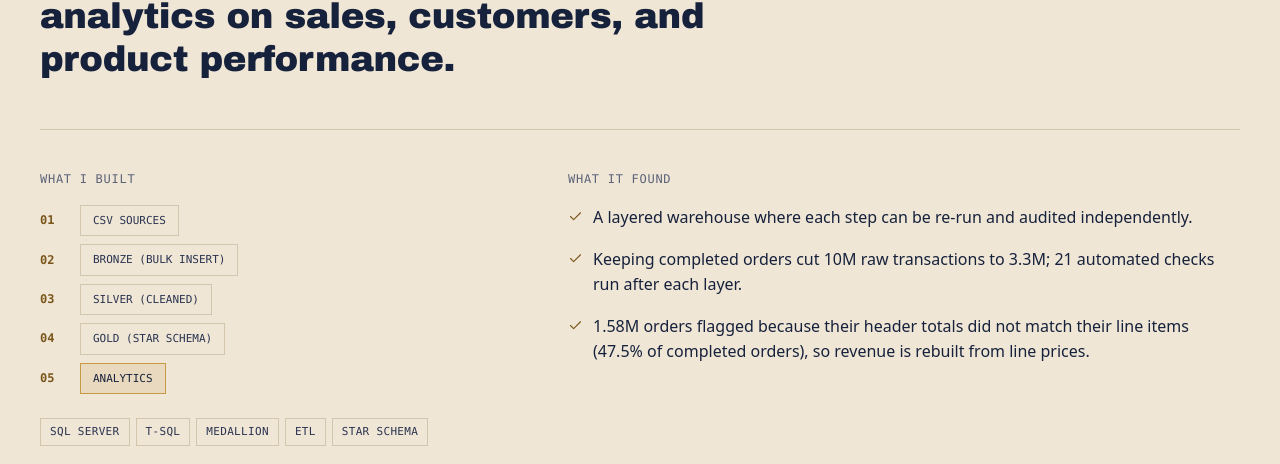
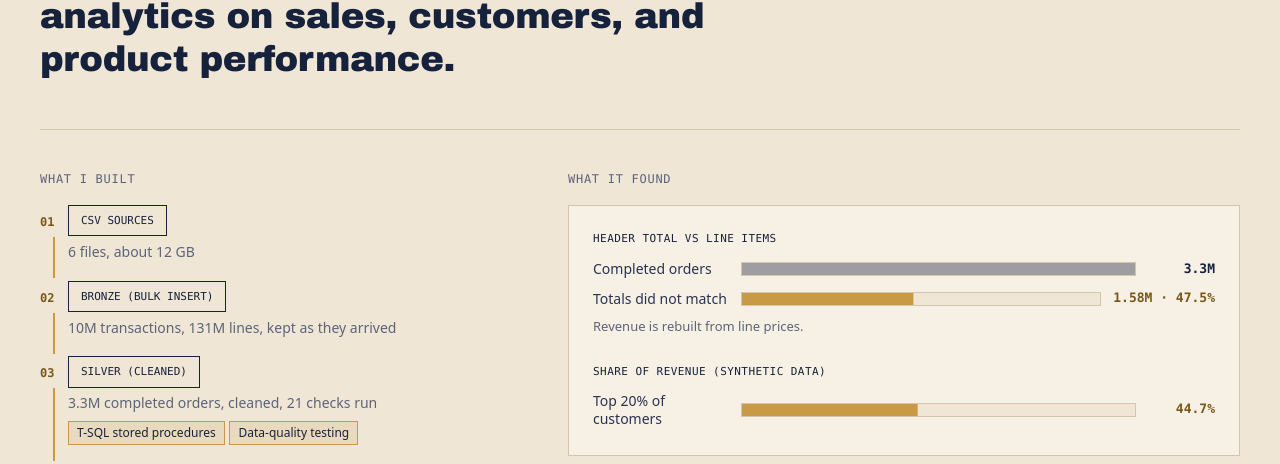
Before and after one commit to thanhvu911/thanhvu911.github.io, an Astro site: page /projects/grocery-transaction-data-warehouse in a window 1280 px wide. Shown: the part 1913-2377 px from the top of the page. Built offline with nearby package versions, Linux system fonts and the light colour scheme; Astro itself is replaced by a stand-in of ours.

Commit message:
Project pages: animated pipeline steps, result bars, skill tags tied to steps, Netflix hero animation
- FlowSteps lights each "What I built" step in turn with a short factual note
  and the skill tags that belong to that step
- ResultBars fills bars drawn from each project's own results (skipped where the
  hero animation already shows them)
- New Netflix ETL hero scene (CSV, extract.py, MySQL, Power BI)
- Fix 5px horizontal overflow of the three-metric row on phones

Co-Authored-By: Claude Sonnet 5.5 <noreply@anthropic.com>

```diff
--- /dev/null
+++ b/src/components/FlowSteps.astro
@@ -0,0 +1,165 @@
+---
+// "What I built" as a small animated pipeline: the steps light up one after the
+// other as a gold line runs down the rail, each with a short note of what it
+// holds. Starts when it scrolls into view; reduced motion shows the finished state.
+interface Props {
+  steps: string[];
+  notes?: string[];
+  /** Skill tags that light up with their step. */
+  skills?: string[][];
+}
+const { steps, notes, skills } = Astro.props;
+---
+
+<ol class="fs" data-inview aria-label="Pipeline">
+  {
+    steps.map((s, i) => (
+      <li class:list={['fs-step', { last: i === steps.length - 1 }]} style={`--i:${i}`}>
+        <span class="fs-num">{String(i + 1).padStart(2, '0')}</span>
+        <div class="fs-body">
+          <span class="fs-chip">{s}</span>
+          {notes?.[i] && <span class="fs-note">{notes[i]}</span>}
+          {skills?.[i]?.length ? (
+            <ul class="fs-skills" aria-label="Skills used in this step">
+              {skills[i].map((k) => <li class="fs-skill">{k}</li>)}
+            </ul>
+          ) : null}
+        </div>
+      </li>
+    ))
+  }
+</ol>
+
+<style>
+  .fs {
+    margin: 1rem 0 0;
+    padding: 0;
+    list-style: none;
+  }
+  .fs-step {
+    position: relative;
+    display: grid;
+    grid-template-columns: 1.75rem minmax(0, 1fr);
+    padding-bottom: 1.15rem;
+  }
+  .fs-step.last {
+    padding-bottom: 0;
+  }
+  /* the rail between two steps, filled in gold as the data passes */
+  .fs-step:not(.last)::before,
+  .fs-step:not(.last)::after {
+    content: '';
+    position: absolute;
+    left: 0.82rem;
+    top: 2rem;
+    bottom: 0.15rem;
+    width: 2px;
+  }
+  .fs-step:not(.last)::before {
+    background: var(--color-line);
+  }
+  .fs-step:not(.last)::after {
+    background: var(--color-accent);
+    transform-origin: top;
+    transform: scaleY(0);
+    transition: transform 420ms cubic-bezier(0.65, 0, 0.35, 1) calc(var(--i) * 480ms + 260ms);
+  }
+  .fs-num {
+    width: 1.75rem;
+    padding-top: 0.5rem;
+    color: var(--color-accent-ink);
+    font-family: var(--font-mono);
+    font-size: 0.75rem;
+    font-weight: 600;
+  }
+  .fs-body {
+    display: flex;
+    flex-direction: column;
+    align-items: flex-start;
+    gap: 0.35rem;
+    min-width: 0;
+  }
+  .fs-chip {
+    display: inline-block;
+    padding: 0.4375rem 0.75rem;
+    border: 1px solid var(--color-line);
+    background: var(--color-bg);
+    color: var(--color-ink);
+    font-family: var(--font-mono);
+    font-size: 0.6875rem;
+    line-height: 1.4;
+    text-transform: uppercase;
+    transition:
+      border-color 300ms calc(var(--i) * 480ms),
+      background-color 300ms calc(var(--i) * 480ms),
+      color 300ms calc(var(--i) * 480ms);
+  }
+  .fs-note {
+    color: var(--color-muted);
+    font-size: 0.875rem;
+    line-height: 1.45;
+    transition:
+      opacity 400ms calc(var(--i) * 480ms + 120ms),
+      transform 400ms calc(var(--i) * 480ms + 120ms);
+  }
+  .fs-skills {
+    display: flex;
+    flex-wrap: wrap;
+    gap: 0.3rem;
+    margin: 0.1rem 0 0;
+    padding: 0;
+    list-style: none;
+  }
+  .fs-skill {
+    padding: 0.18rem 0.5rem;
+    border: 1px solid var(--color-line);
+    color: var(--color-muted);
+    font-size: 0.75rem;
+    line-height: 1.4;
+    transition:
+      border-color 350ms calc(var(--i) * 480ms + 300ms),
+      background-color 350ms calc(var(--i) * 480ms + 300ms),
+      color 350ms calc(var(--i) * 480ms + 300ms);
+  }
+  .fs.is-in .fs-skill {
+    border-color: var(--color-accent);
+    background: var(--color-accent-wash);
+    color: var(--color-strong);
+  }
+  /* before it scrolls into view (JavaScript only) */
+  :global(.js) .fs:not(.is-in) .fs-step::after {
+    transform: scaleY(0);
+  }
+  :global(.js) .fs:not(.is-in) .fs-note {
+    opacity: 0;
+    transform: translateY(4px);
+  }
+  .fs.is-in .fs-step:not(.last)::after {
+    transform: scaleY(1);
+  }
+  .fs.is-in .fs-chip {
+    border-color: var(--color-strong);
+    color: var(--color-strong);
+  }
+  .fs.is-in .fs-step.last .fs-chip {
+    border-color: var(--color-accent);
+    background: var(--color-accent-wash);
+  }
+  @media (prefers-reduced-motion: reduce) {
+    .fs-step::after,
+    .fs-chip,
+    .fs-skill,
+    .fs-note {
+      transition: none !important;
+    }
+  }
+  /* without JavaScript, show the finished state */
+  :global(html:not(.js)) .fs-step:not(.last)::after {
+    transform: scaleY(1);
+  }
+</style>
+
+<script>
+  import { watchInView } from '../lib/inview';
+  watchInView();
+</script>
--- a/src/components/ProjectCase.astro
+++ b/src/components/ProjectCase.astro
@@ -3,6 +3,9 @@
 // and what it found at a glance; the full five-part write-up (problem, approach,
 // stack, results, lessons) sits below in folded sections a reader can open.
 import Icon from './Icon.astro';
+import FlowSteps from './FlowSteps.astro';
+import ResultBars from './ResultBars.astro';
+import { sectionMotion, skillSteps } from '../data/sectionMotion';
 import type { ProjectDetail } from '../data/details';
 import { repoFile, type Project } from '../data/portfolio';
 
@@ -11,6 +14,9 @@ interface Props {
   detail?: ProjectDetail;
 }
 const { project, detail } = Astro.props;
+const motion = sectionMotion[project.slug];
+const stepMap = skillSteps[project.slug] ?? {};
+const stepSkills = project.architecture.map((_, i) => project.skills.filter((s) => stepMap[s] === i));
 const kindLabel = { fact: 'Fact table', dim: 'Dimension', measures: 'Measures' } as const;
 ---
 
@@ -24,19 +30,11 @@ const kindLabel = { fact: 'Fact table', dim: 'Dimension', measures: 'Measures' }
     <div class="cols">
       <div class="cell">
         <p class="mono">What I built</p>
-        <ol class="mt-4 space-y-2" aria-label="Pipeline">
-          {
-            project.architecture.map((node, i) => (
-              <li class="flex items-center gap-3">
-                <span class="num">{String(i + 1).padStart(2, '0')}</span>
-                <span class:list={['flow', { last: i === project.architecture.length - 1 }]}>{node}</span>
-              </li>
-            ))
-          }
-        </ol>
+        <FlowSteps steps={project.architecture} notes={motion?.flowNotes} skills={stepSkills} />
       </div>
       <div class="cell">
         <p class="mono">What it found</p>
+        {motion?.bars && <ResultBars groups={motion.bars} />}
         <ul class="mt-4 space-y-4">
           {
             project.results.slice(0, 3).map((r) => (
--- /dev/null
+++ b/src/components/ResultBars.astro
@@ -0,0 +1,166 @@
+---
+// "What it found" as animated bars drawn from the project's own results.
+// Bars fill when they scroll into view; the highlighted row is the finding.
+import type { BarGroup } from '../data/sectionMotion';
+interface Props {
+  groups: BarGroup[];
+}
+const { groups } = Astro.props;
+---
+
+<div class="rb" data-inview>
+  {
+    groups.map((g, gi) => (
+      <figure class="rb-group" style={`--g:${gi}`}>
+        <figcaption class="rb-title">{g.title}</figcaption>
+        <ul class="rb-rows">
+          {g.rows.map((r, ri) => (
+            <li class:list={['rb-row', { hi: r.hi }]} style={`--r:${ri}`}>
+              <span class="rb-label">{r.label}</span>
+              <span class="rb-track">
+                <span class="rb-fill" style={`--p:${Math.min(1, r.value / g.max)}`}></span>
+                {g.mark && <span class="rb-mark" style={`left:${(g.mark.value / g.max) * 100}%`} title={g.mark.label}></span>}
+              </span>
+              <span class="rb-val">{r.display}</span>
+            </li>
+          ))}
+        </ul>
+        {g.mark && <p class="rb-key"><span class="rb-keyline"></span>{g.mark.label}</p>}
+        {g.note && <p class="rb-note">{g.note}</p>}
+      </figure>
+    ))
+  }
+</div>
+
+<style>
+  .rb {
+    display: grid;
+    gap: 1.75rem;
+    margin: 1rem 0 2rem;
+    padding: 1.25rem 1rem 1.5rem;
+    border: 1px solid var(--color-line);
+    background: var(--color-surface);
+  }
+  .rb-group {
+    margin: 0;
+    min-width: 0;
+  }
+  .rb-title {
+    margin-bottom: 0.7rem;
+    color: var(--color-strong);
+    font-family: var(--font-mono);
+    font-size: 0.6875rem;
+    letter-spacing: 0.04em;
+    text-transform: uppercase;
+  }
+  .rb-rows {
+    display: grid;
+    gap: 0.55rem;
+    margin: 0;
+    padding: 0;
+    list-style: none;
+  }
+  .rb-row {
+    display: grid;
+    grid-template-columns: minmax(0, 8.5rem) minmax(0, 1fr) auto;
+    align-items: center;
+    gap: 0.75rem;
+    font-size: 0.875rem;
+  }
+  .rb-label {
+    color: var(--color-ink);
+    line-height: 1.25;
+  }
+  .rb-track {
+    position: relative;
+    display: block;
+    height: 0.9rem;
+    background: var(--color-bg);
+    border: 1px solid var(--color-line);
+  }
+  .rb-fill {
+    position: absolute;
+    inset: 0;
+    background: var(--color-muted);
+    opacity: 0.55;
+    transform-origin: left;
+    transform: scaleX(var(--p));
+    transition: transform 900ms cubic-bezier(0.22, 1, 0.36, 1) calc(var(--g) * 260ms + var(--r) * 120ms + 100ms);
+  }
+  .rb-row.hi .rb-fill {
+    background: var(--color-accent);
+    opacity: 1;
+  }
+  .rb-mark {
+    position: absolute;
+    top: -0.25rem;
+    bottom: -0.25rem;
+    width: 2px;
+    margin-left: -1px;
+    background: var(--color-strong);
+  }
+  .rb-val {
+    min-width: 4.2rem;
+    color: var(--color-strong);
+    font-family: var(--font-mono);
+    font-size: 0.8125rem;
+    font-weight: 600;
+    text-align: right;
+    transition: opacity 500ms calc(var(--g) * 260ms + var(--r) * 120ms + 500ms);
+  }
+  .rb-row.hi .rb-val {
+    color: var(--color-accent-ink);
+  }
+  .rb-key,
+  .rb-note {
+    margin: 0.5rem 0 0;
+    color: var(--color-muted);
+    font-size: 0.8125rem;
+    line-height: 1.4;
+  }
+  .rb-key {
+    display: flex;
+    align-items: center;
+    gap: 0.4rem;
+    font-family: var(--font-mono);
+    font-size: 0.6875rem;
+    text-transform: uppercase;
+  }
+  .rb-keyline {
+    width: 2px;
+    height: 0.8rem;
+    background: var(--color-strong);
+  }
+  :global(.js) .rb:not(.is-in) .rb-fill {
+    transform: scaleX(0);
+  }
+  :global(.js) .rb:not(.is-in) .rb-val {
+    opacity: 0;
+  }
+  @media (max-width: 520px) {
+    .rb-row {
+      grid-template-columns: minmax(0, 1fr) auto;
+      row-gap: 0.25rem;
+    }
+    .rb-track {
+      grid-column: 1 / -1;
+      order: 3;
+    }
+  }
+  @media (min-width: 768px) {
+    .rb {
+      padding: 1.5rem 1.5rem 1.75rem;
+    }
+  }
+  @media (prefers-reduced-motion: reduce) {
+    .rb-fill,
+    .rb-val {
+      transition: none !important;
+    }
+  }
+</style>
+
+<script>
+  import { watchInView } from '../lib/inview';
+  watchInView();
+</script>
--- a/src/data/portfolio.ts
+++ b/src/data/portfolio.ts
@@ -601,6 +601,7 @@ export const projects: Project[] = [
       'An early data-engineering project: the public Netflix titles CSV split into dimension, fact, and link tables in MySQL with a Python script, then reported in Power BI. The repo is honest about its state: only the genre link-table step is wired up.',
     repo: 'https://github.com/thanhvu911/netflix-etl-mysql',
     cover: 'dataflow.png',
+    animation: 'Data flows from netflix_titles.csv through extract.py into MySQL dimension, fact, and link tables, then into a Power BI report.',
     metrics: [
       { value: 'MySQL', label: 'Normalized dimension, fact, and link tables' },
       { value: 'Python', label: 'PyMySQL load script (extract.py)' },
--- /dev/null
+++ b/src/data/sectionMotion.ts
@@ -0,0 +1,258 @@
+// Facts behind the small animated graphics inside each project's case study.
+// Every number here is taken from the project's own entry in portfolio.ts.
+
+export interface BarRow {
+  label: string;
+  /** Used for the bar length. */
+  value: number;
+  /** What to print beside the bar. */
+  display: string;
+  /** Highlight this row (the finding). */
+  hi?: boolean;
+}
+
+export interface BarGroup {
+  title: string;
+  /** Full-length value of the bar scale. */
+  max: number;
+  rows: BarRow[];
+  /** Optional reference line, drawn at this value. */
+  mark?: { value: number; label: string };
+  note?: string;
+}
+
+export interface SectionMotion {
+  /** One short line under each step of "What I built", in the same order as project.architecture. */
+  flowNotes?: string[];
+  bars?: BarGroup[];
+}
+
+/** Which pipeline step (0-based, same order as project.architecture) each skill is used in.
+ *  Only skills that clearly belong to one step are listed; the rest stay plain tags. */
+export const skillSteps: Record<string, Record<string, number>> = {
+  'can-mail-data-predict-housing-vacancy': {
+    'Microsoft Fabric (Lakehouse, Dataflow Gen2)': 1,
+    'Power Query M': 2,
+    'Semantic models': 3,
+    DAX: 3,
+    'Power BI report design': 4,
+  },
+  'grocery-transaction-data-warehouse': {
+    'T-SQL stored procedures': 2,
+    'Data-quality testing': 2,
+    'Dimensional modeling (star schema)': 3,
+  },
+  'sales-planning-analysis': {
+    'SQL Server': 0,
+    'Power Query': 1,
+    'Galaxy-schema modeling': 2,
+    'DAX time intelligence': 3,
+    'Executive dashboard design': 4,
+  },
+  'lancaster-economic-indicators-dashboard': {
+    'BLS and BEA public data': 0,
+    'Power Query': 2,
+    'Multi-fact modeling': 3,
+    'Power BI': 4,
+  },
+  'rfm-customer-segmentation': {
+    'DAX calculated columns': 2,
+    'Turning analysis into actions': 3,
+    'Power BI': 4,
+  },
+  'bank-transaction-sql-analysis': {
+    'Data profiling and validation': 1,
+    'Parsing semi-structured fields': 2,
+    'CASE-based bucketing': 2,
+    'T-SQL joins and aggregation': 3,
+    'Exploratory analysis': 3,
+  },
+  'medical-cost-regression': {
+    'Linear regression': 1,
+    'Interaction effects and confounding': 1,
+    R: 1,
+    'scikit-learn': 3,
+    'Cross-validation': 3,
+    'Subgroup error analysis': 4,
+  },
+  'melbourne-housing-price-prediction': {
+    pandas: 1,
+    'scikit-learn': 2,
+    'Gradient boosting': 2,
+    'Cross-validation design': 3,
+    'Error analysis': 4,
+  },
+  'vacancy-nowcast-ml': {
+    'SQL pipelines': 1,
+    'Data-quality testing': 1,
+    'Gradient descent from scratch': 2,
+    'Testing with pytest': 2,
+    'Evaluation design': 3,
+    'Conformal prediction': 4,
+  },
+  'netflix-titles-etl-mysql': {
+    'Python ETL with PyMySQL': 1,
+    'Relational data modeling': 2,
+    MySQL: 2,
+    'Power BI': 3,
+  },
+};
+
+export const sectionMotion: Record<string, SectionMotion> = {
+  'grocery-transaction-data-warehouse': {
+    flowNotes: [
+      '6 files, about 12 GB',
+      '10M transactions, 131M lines, kept as they arrived',
+      '3.3M completed orders, cleaned, 21 checks run',
+      '43.8M rows in a star schema',
+      'Sales, customer and product questions',
+    ],
+    bars: [
+      {
+        title: 'Header total vs line items',
+        max: 3.3,
+        rows: [
+          { label: 'Completed orders', value: 3.3, display: '3.3M' },
+          { label: 'Totals did not match', value: 1.58, display: '1.58M · 47.5%', hi: true },
+        ],
+        note: 'Revenue is rebuilt from line prices.',
+      },
+      {
+        title: 'Share of revenue (synthetic data)',
+        max: 100,
+        rows: [{ label: 'Top 20% of customers', value: 44.7, display: '44.7%', hi: true }],
+      },
+    ],
+  },
+  'can-mail-data-predict-housing-vacancy': {
+    flowNotes: ['6 counties, 84 county-year pairs', '', '', '', 'Check the county before relying on it'],
+    bars: [
+      {
+        title: 'Rise-or-fall accuracy',
+        max: 100,
+        rows: [
+          { label: 'Always guess “down”', value: 64.8, display: '64.8%', hi: true },
+          { label: 'USPS direction', value: 57.7, display: '57.7%' },
+        ],
+        note: 'The always-“down” score comes from the follow-up nowcast project.',
+      },
+      {
+        title: 'USPS vs Census, average gap (points)',
+        max: 6,
+        rows: [
+          { label: 'Narrow estimate, below', value: 5.3, display: '5.3' },
+          { label: 'Broad estimate, above', value: 2.7, display: '2.7' },
+        ],
+        note: 'Opposite directions, so no single correction factor works.',
+      },
+    ],
+  },
+  'sales-planning-analysis': {
+    flowNotes: ['', '', '', 'Plan completion, year-over-year and rolling 12 months', 'Drill-through from region to store'],
+    bars: [
+      {
+        title: 'District plan completion, 2020–2022',
+        max: 100,
+        rows: [
+          { label: 'Lowest district', value: 89, display: '~89%', hi: true },
+          { label: 'Highest district', value: 98, display: '~98%' },
+        ],
+        mark: { value: 100, label: 'Plan' },
+        note: 'No district fully hit its target.',
+      },
+    ],
+  },
+  'lancaster-economic-indicators-dashboard': {
+    flowNotes: ['', '', '', '', 'Unemployment, pay and employers by sector'],
+    bars: [
+      {
+        title: 'Average private-sector pay (US$ thousands)',
+        max: 60,
+        rows: [
+          { label: '2014', value: 41, display: '~$41K' },
+          { label: '2024', value: 59.5, display: '~$59.5K', hi: true },
+        ],
+      },
+    ],
+  },
+  'rfm-customer-segmentation': {
+    flowNotes: [
+      '18.4K customers',
+      '',
+      'Scored 1 to 4 on recency, frequency and spend',
+      '64 codes mapped to 9 named segments, each with a next action',
+      'Rule-based, not a fitted model',
+    ],
+  },
+  'bank-transaction-sql-analysis': {
+    flowNotes: [
+      '1,000 transactions',
+      'Profiles missing fields and currency codes',
+      'Buckets values and parses semi-structured fields',
+      'Busiest hour is 15:00; not tested against chance',
+      'Value is roughly proportional to customer share',
+    ],
+  },
+  'medical-cost-regression': {
+    flowNotes: [
+      '1,338 policyholders',
+      'Nested models, then a smoker × obese interaction',
+      '',
+      'Linear model matched ridge, lasso and random forest',
+      'Error differs a lot by subgroup',
+    ],
+    bars: [
+      {
+        title: 'Average relative error by group',
+        max: 30,
+        rows: [
+          { label: 'Non-smokers', value: 29, display: '29%', hi: true },
+          { label: 'Obese smokers', value: 5, display: '5%' },
+        ],
+        note: 'Same model, very different reliability.',
+      },
+    ],
+  },
+  'melbourne-housing-price-prediction': {
+    flowNotes: ['', '', '', 'Random CV, a time split, and a held-out region', 'Sales missing BuildingArea, and sales predicted far off'],
+    bars: [
+      {
+        title: 'Average error when BuildingArea is…',
+        max: 15,
+        rows: [
+          { label: 'Present', value: 12.5, display: '12.5%' },
+          { label: 'Missing', value: 13.8, display: '13.8%', hi: true },
+        ],
+        note: '7.9% of sales are predicted more than 30% away from the sale price.',
+      },
+    ],
+  },
+  'netflix-titles-etl-mysql': {
+    flowNotes: [
+      'Flat titles file',
+      'Splits multi-value fields on commas; only the genre link loader is enabled so far',
+      'Dimension, fact and link tables; keys looked up at load',
+      'Report built on the loaded tables',
+    ],
+  },
+  'vacancy-nowcast-ml': {
+    flowNotes: [
+      '6 counties, 84 county-years',
+      '15 quality checks stop the run if any fail',
+      'Written from scratch and tested against scikit-learn',
+      'Random CV, forward-chaining, leave-one-county-out',
+      '80% intervals, checked county by county',
+    ],
+    bars: [
+      {
+        title: 'Rise-or-fall accuracy',
+        max: 100,
+        rows: [
+          { label: 'Always guess “down”', value: 64.8, display: '64.8%', hi: true },
+          { label: 'My logistic model', value: 57.4, display: '57.4%' },
+          { label: 'With more features', value: 51.9, display: '51.9%' },
+        ],
+      },
+    ],
+  },
+};
--- /dev/null
+++ b/src/lib/inview.ts
@@ -0,0 +1,22 @@
+// Adds "is-in" to every [data-inview] element the first time it is scrolled into
+// view. Components use it to start a one-time CSS animation.
+export function watchInView(root: ParentNode = document) {
+  const els = Array.from(root.querySelectorAll<HTMLElement>('[data-inview]:not(.is-in)'));
+  if (!els.length) return;
+  if (!('IntersectionObserver' in window)) {
+    els.forEach((e) => e.classList.add('is-in'));
+    return;
+  }
+  const io = new IntersectionObserver(
+    (entries) => {
+      for (const en of entries) {
+        if (en.isIntersecting) {
+          en.target.classList.add('is-in');
+          io.unobserve(en.target);
+        }
+      }
+    },
+    { threshold: 0.35 },
+  );
+  els.forEach((e) => io.observe(e));
+}
--- a/src/lib/motion.ts
+++ b/src/lib/motion.ts
@@ -106,6 +106,12 @@ const META: Record<string, { label: string; title: string; source: string; capti
     title: 'Same model, three tests: how "unseen" changes the error',
     source: 'Gradient boosting on 13,580 Melbourne sales, Jan 2016 to Sep 2017 (MAPE, lower is better)',
     caption: 'Random and time splits both said 13.1%; an unseen region pushed it to 18-38%',
+  },
+  'netflix-titles-etl-mysql': {
+    label: 'Project 10 // Netflix titles ETL',
+    title: 'From one flat file to linked tables',
+    source: 'netflix-titles-etl-mysql repository: netflix_titles.csv, extract.py (PyMySQL), MySQL Workbench model, Power BI file',
+    caption: 'Modeled so each genre, country and rating is stored once; the full load is unfinished',
   },
   'vacancy-nowcast-ml': {
     label: 'Project 09 // Vacancy nowcast',
@@ -598,7 +604,64 @@ const nowcast: Scene = (s) => {
   };
 };
 
+// ---------- 10 Netflix: flat file to linked tables ----------
+const netflix: Scene = (s) => {
+  const names = [
+    ['netflix_titles.csv', 'one flat file'],
+    ['extract.py', 'Python + PyMySQL'],
+    ['MySQL tables', 'dimension, fact, link'],
+    ['Power BI', 'report on the tables'],
+  ];
+  const aw = s.x1 - s.x0, ah = s.bottom - s.top;
+  const gap = s.phone ? 28 : 56;
+  const bw = s.phone ? aw : (aw - 3 * gap) / 4;
+  const bh = s.phone ? Math.min(78, (ah - 3 * gap) / 4) : 132;
+  const y0 = s.phone ? s.top + (ah - (4 * bh + 3 * gap)) / 2 : s.top + (ah - bh) / 2;
+  const pos = names.map((_, i) => (s.phone ? { x: s.x0, y: y0 + i * (bh + gap) } : { x: s.x0 + i * (bw + gap), y: y0 }));
+  const lf = s.phone ? 14 : 17, sf = s.phone ? 11 : 13;
+  const boxes = names.map(([a, b], i) => {
+    const { x, y } = pos[i];
+    const r = s.mk('rect', { x, y, width: bw, height: bh, fill: C.surf, stroke: C.line, 'stroke-width': 1.5 });
+    font(s.mk('text', { x: x + 16, y: y + bh / 2 - 2, 'font-size': lf, 'font-weight': 700, fill: C.ink }, s.svg, a), MONO);
+    font(s.mk('text', { x: x + 16, y: y + bh / 2 + sf + 6, 'font-size': sf, fill: C.mute }, s.svg, b), MONO);
+    font(s.mk('text', { x: x + bw - 14, y: y + 22, 'font-size': sf, 'text-anchor': 'end', fill: C.deep }, s.svg, String(i + 1).padStart(2, '0')), MONO);
+    return r;
+  });
+  const links = [0, 1, 2].map((i) => {
+    const a = pos[i], b = pos[i + 1];
+    const p1 = s.phone ? { x: a.x + bw / 2, y: a.y + bh } : { x: a.x + bw, y: a.y + bh / 2 };
+    const p2 = s.phone ? { x: b.x + bw / 2, y: b.y } : { x: b.x, y: b.y + bh / 2 };
+    s.mk('line', { x1: p1.x, y1: p1.y, x2: p2.x, y2: p2.y, stroke: C.line, 'stroke-width': 2 });
+    const fill = s.mk('line', { x1: p1.x, y1: p1.y, x2: p1.x, y2: p1.y, stroke: C.acc, 'stroke-width': 3 });
+    const pk = [0, 1, 2].map(() => s.mk('rect', { width: 8, height: 8, fill: C.deep, opacity: 0 }));
+    return { p1, p2, fill, pk };
+  });
+  return {
+    dur: 7,
+    frame(t) {
+      boxes[0].style.setProperty('stroke', C.ink);
+      links.forEach((l, i) => {
+        const st = 0.5 + i * 1.6;
+        const g = seg(t, st, st + 0.8);
+        set(l.fill, { x2: lerp(l.p1.x, l.p2.x, g), y2: lerp(l.p1.y, l.p2.y, g) });
+        const on = seg(t, st + 0.7, st + 1.0);
+        boxes[i + 1].style.setProperty('stroke', on > 0.5 ? C.ink : C.line);
+        boxes[i + 1].style.setProperty('fill', on > 0.5 ? 'var(--color-accent-wash)' : C.surf);
+        l.pk.forEach((p, k) => {
+          const q = (((t - st - 0.8) * 0.7 + k / 3) % 1 + 1) % 1;
+          set(p, {
+            x: lerp(l.p1.x, l.p2.x, q) - 4,
+            y: lerp(l.p1.y, l.p2.y, q) - 4,
+            opacity: t > st + 0.8 ? 1 : 0,
+          });
+        });
+      });
+    },
+  };
+};
+
 const SCENES: Record<string, Scene> = {
+  'netflix-titles-etl-mysql': netflix,
   'can-mail-data-predict-housing-vacancy': housing,
   'grocery-transaction-data-warehouse': grocery,
   'sales-planning-analysis': sales,
--- a/src/pages/projects/[slug].astro
+++ b/src/pages/projects/[slug].astro
@@ -118,12 +118,12 @@ const tabs = [
       )
     }
 
-    <dl class:list={['cells border-b border-line', project.metrics.length === 3 ? 'grid-cols-3' : 'grid-cols-2 sm:grid-cols-4']}>
+    <dl class:list={['cells border-b border-line', project.metrics.length === 3 ? 'grid-cols-[repeat(3,minmax(0,1fr))]' : 'grid-cols-2 sm:grid-cols-4']}>
       {
         project.metrics.map((m) => (
-          <div class="flex flex-col px-4 py-5 md:px-8 md:py-7">
+          <div class="flex min-w-0 flex-col px-3 py-5 sm:px-4 md:px-8 md:py-7">
             <dt class="order-2 mt-1 text-sm text-muted">{m.label}</dt>
-            <dd class="display order-1 text-[1.5rem] text-strong md:text-[2.25rem]" data-count={m.value}>{m.value}</dd>
+            <dd class="display order-1 text-[1.25rem] text-strong sm:text-[1.5rem] md:text-[2.25rem]" data-count={m.value}>{m.value}</dd>
           </div>
         ))
       }
```
